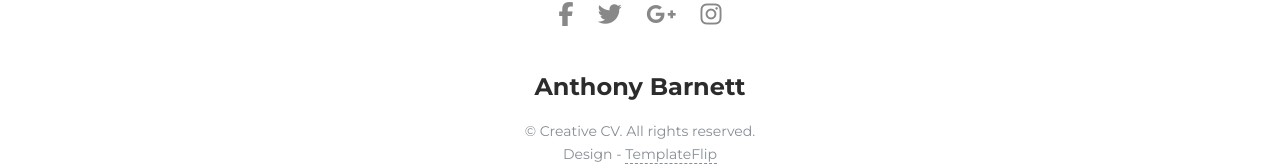
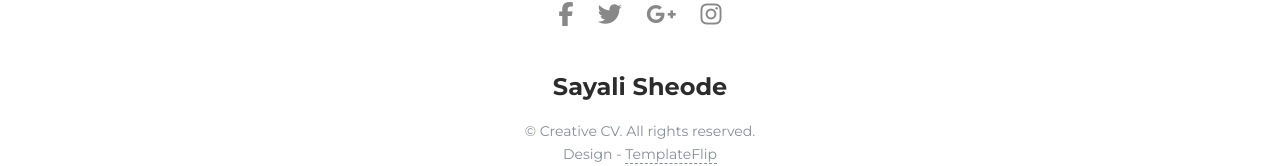
Before and after one commit to sayalipsheode/mywebsite, a plain HTML site: page index.html in a window 1280 px wide. Shown: the part 5277-5443 px from the top of the page. Drawn offline with Linux system fonts and the light colour scheme.

Commit message:
first commit

```diff
--- a/index.html
+++ b/index.html
@@ -509,7 +509,7 @@
     </div>
     <footer class="footer">
       <div class="container text-center"><a class="cc-facebook btn btn-link" href="#"><i class="fa fa-facebook fa-2x " aria-hidden="true"></i></a><a class="cc-twitter btn btn-link " href="#"><i class="fa fa-twitter fa-2x " aria-hidden="true"></i></a><a class="cc-google-plus btn btn-link" href="#"><i class="fa fa-google-plus fa-2x" aria-hidden="true"></i></a><a class="cc-instagram btn btn-link" href="#"><i class="fa fa-instagram fa-2x " aria-hidden="true"></i></a></div>
-      <div class="h4 title text-center">Anthony Barnett</div>
+      <div class="h4 title text-center">Sayali Sheode</div>
       <div class="text-center text-muted">
         <p>&copy; Creative CV. All rights reserved.<br>Design - <a class="credit" href="https://templateflip.com" target="_blank">TemplateFlip</a></p>
       </div>
```
